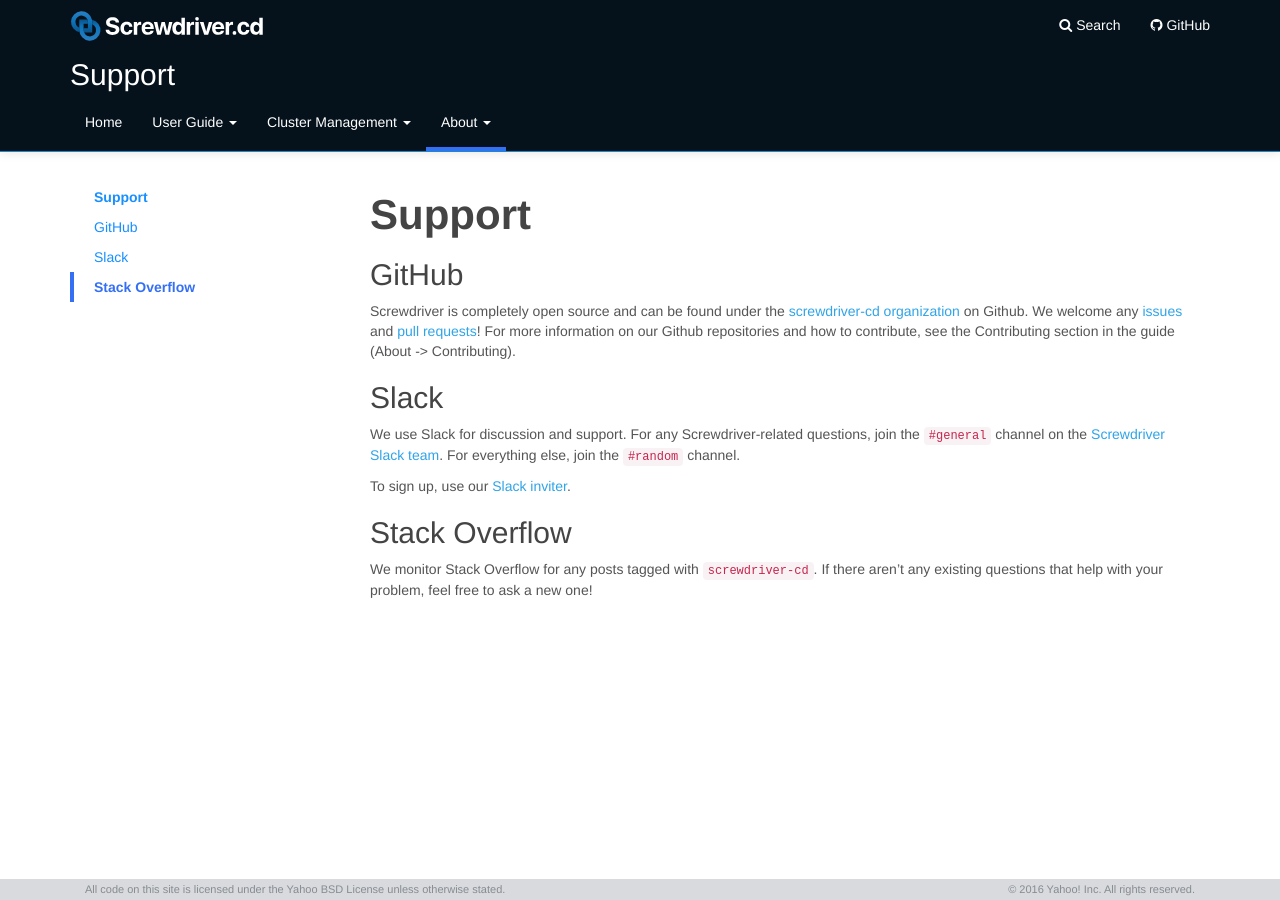
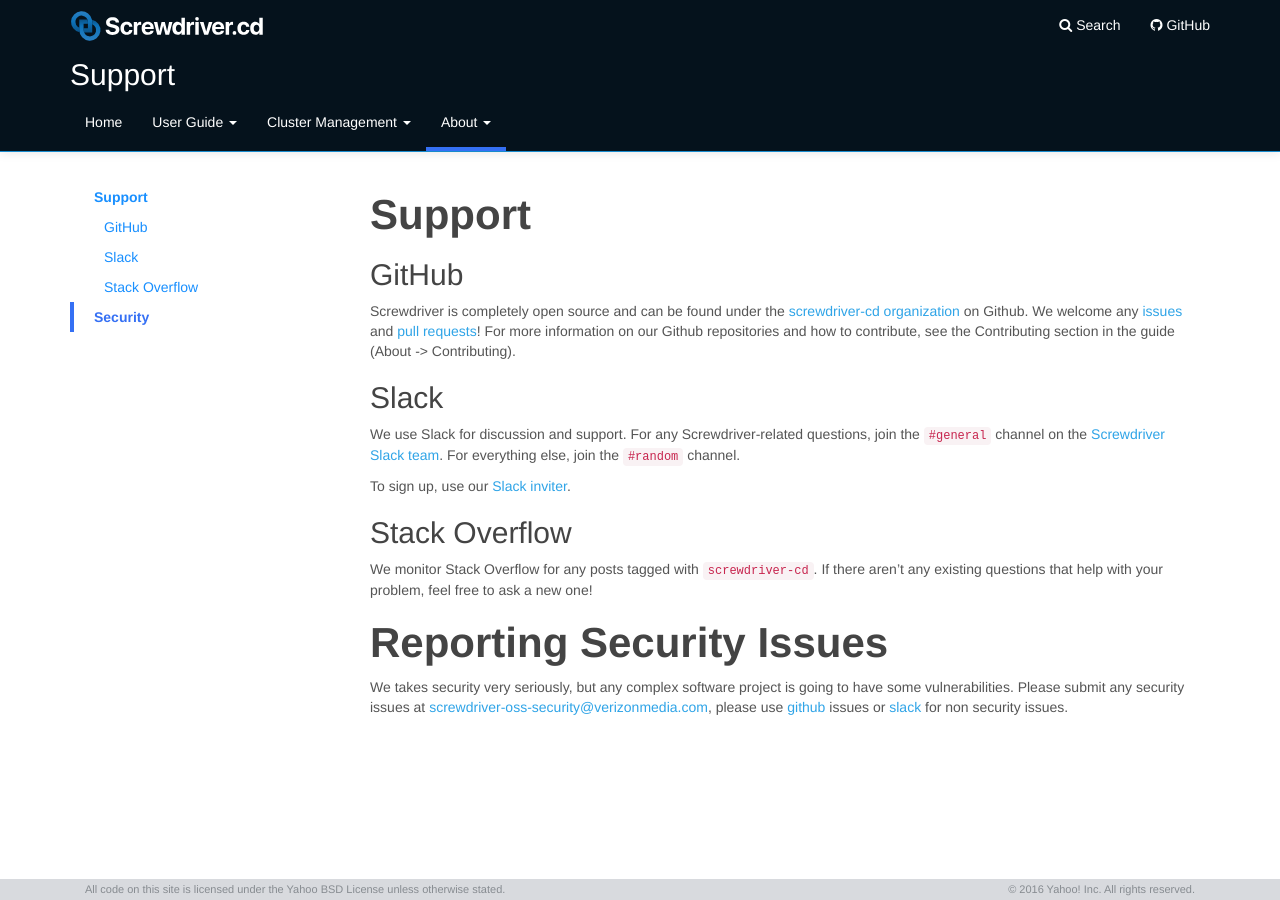
Before and after one commit to screwdriver-cd/guide, a Jekyll site: the page built from docs/about/support.md, in a window 1280 px wide. Built offline with Jekyll 4.4.1, drawn with Linux system fonts in a browser that asks for light colours.

Commit message:
fix: add security support section

```diff
--- a/docs/about/support.md
+++ b/docs/about/support.md
@@ -9,10 +9,15 @@ toc:
       active: true
     - title: GitHub
       url: "#github"
+      subitem: true
     - title: Slack
       url: "#slack"
+      subitem: true
     - title: Stack Overflow
       url: "#stack-overflow"
+      subitem: true
+    - title: Security
+      url: "#reporting-security-issues"
 ---
 # Support
 
@@ -31,3 +36,7 @@ To sign up, use our [Slack inviter](http://slack.screwdriver.cd).
 ## Stack Overflow
 We monitor Stack Overflow for any posts tagged with `screwdriver-cd`. If
 there aren't any existing questions that help with your problem, feel free to ask a new one!
+
+# Reporting Security Issues
+
+We takes security very seriously, but any complex software project is going to have some vulnerabilities. Please submit any security issues at <screwdriver-oss-security@verizonmedia.com>, please use [github](#github) issues or [slack](#slack) for non security issues.
```
